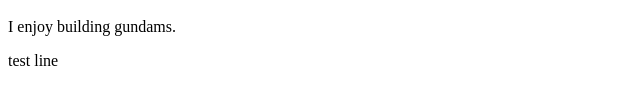
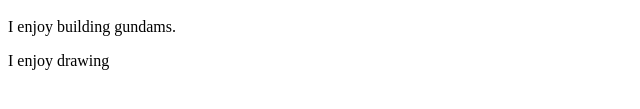
Before and after one commit to ctzeigler18/my-first-repo-clay, a plain HTML site: page index.html in a window 1280 px wide. Shown: the part 309-418 px from the top of the page, 0-640 px from the left. Drawn offline with Linux system fonts and the light colour scheme.

Commit message:
adding new line

```diff
--- a/index.html
+++ b/index.html
@@ -18,7 +18,7 @@
 <h4>My favorite food is BLUBERRIES.</h4>
 <h4>If I could be any animal, I would be A WOLF.</h4>
 <p>I enjoy building gundams.
-<p>test line</p>
+    <p>I enjoy drawing</p>
 <div></div>
 <body></body>
 <html></html>
```
